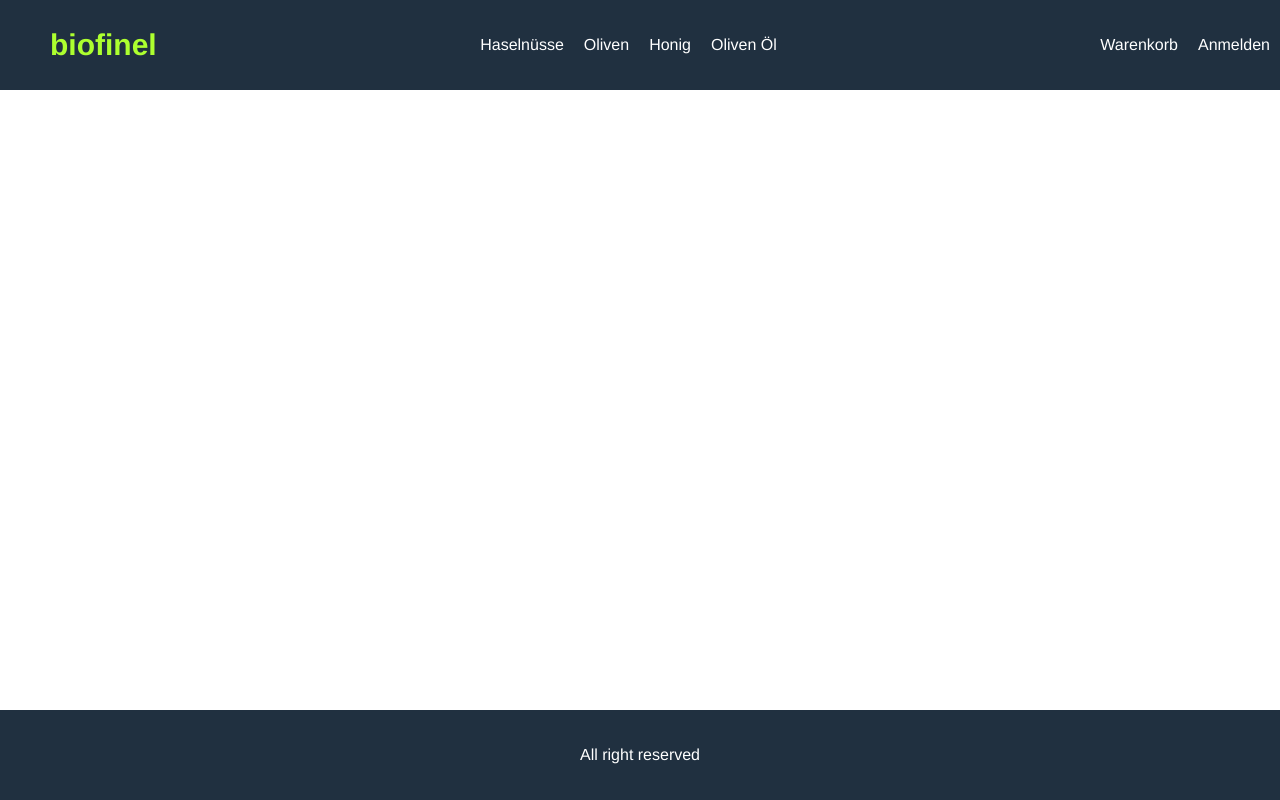
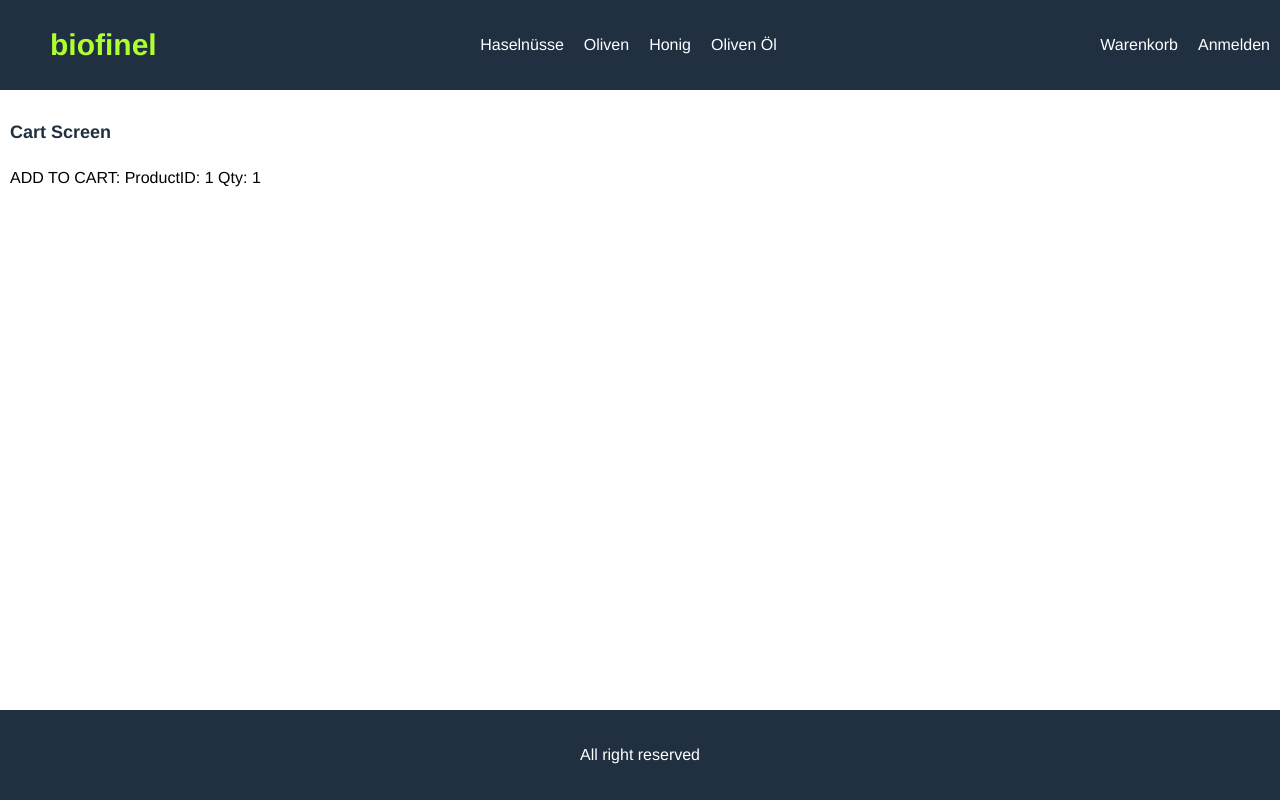
Before and after one commit to ossicom/biofinel-app, a React (Create React App) app in the folder frontend/: page /cart/1 in a window 1280 px wide. Built offline with nearby package versions, Linux system fonts and the light colour scheme.

Commit message:
Handle Add to card button

```diff
--- a/frontend/src/App.js
+++ b/frontend/src/App.js
@@ -1,5 +1,6 @@
 import React from 'react';
 import { BrowserRouter, Route } from 'react-router-dom';
+import CartScreen from './screens/CartScreen';
 import HomeScreen from './screens/HomeScreen';
 import ProductScreen from './screens/ProductScreen';
 
@@ -25,6 +26,7 @@
           </div>
         </header>
         <main>
+          <Route path='/cart/:id?' component={CartScreen}></Route>
           <Route path='/product/:id' component={ProductScreen}></Route>
           <Route path='/' component={HomeScreen} exact></Route>
         </main>
--- a/frontend/src/index.css
+++ b/frontend/src/index.css
@@ -75,19 +75,25 @@
 li {
   margin-top: 1rem;
 }
-
+input,
+select,
+textarea,
 button {
   padding: 1rem;
   border-radius: 0.5rem;
   border: 0.1rem #1a1919 solid;
   font-size: 1.6rem;
-  background-color: #f8f8f8;
-  cursor: pointer;
   font-family: Helvetica, Arial, sans-serif;
   -webkit-font-smoothing: antialiased;
   -moz-osx-font-smoothing: grayscale;
 }
-
+button{
+  background-color: #f8f8f8;
+  cursor: pointer;
+}
+input:hover,
+select:hover,
+textarea:hover,
 button:hover {
   border: 0.15rem greenyellow solid;
 }
--- /dev/null
+++ b/frontend/src/screens/CartScreen.js
@@ -0,0 +1,16 @@
+import React from 'react';
+
+export default function CartScreen(props) {
+  const productId = props.match.params.id;
+  const qty = props.location.search
+    ? Number(props.location.search.split('=')[1])
+    : 1;
+  return (
+    <div>
+      <h1>Cart Screen</h1>
+      <p>
+        ADD TO CART: ProductID: {productId} Qty: {qty}
+      </p>
+    </div>
+  );
+}
--- a/frontend/src/screens/ProductScreen.js
+++ b/frontend/src/screens/ProductScreen.js
@@ -1,4 +1,4 @@
-import React, { useEffect } from 'react';
+import React, { useEffect, useState } from 'react';
 import { useDispatch, useSelector } from 'react-redux';
 import { Link } from 'react-router-dom';
 import { detailsProduct } from '../actions/productActions';
@@ -8,6 +8,7 @@
 export default function ProductScreen(props) {
   const dispatch = useDispatch();
   const productId = props.match.params.id;
+  const [qty, setQty] = useState(1);
   const productDetails = useSelector((state) => state.productDetails);
   const { loading, error, product } = productDetails;
 
@@ -15,6 +16,9 @@
     dispatch(detailsProduct(productId));
   }, [dispatch, productId]);
 
+  const addToCartHandler = () => {
+    props.history.push(`/cart/${productId}?qty=${qty}`);
+  };
   return (
     <div>
       {loading ? (
@@ -69,9 +73,39 @@
                       </div>
                     </div>
                   </li>
-                  <li>
-                    <button className='primary block'>Ins Warenkorb</button>
-                  </li>
+                  {product.countInStock > 0 && (
+                    <>
+                      <li>
+                        <div className='row'>
+                          <div>
+                            <h2>Menge</h2>
+                          </div>
+                          <div>
+                            <select
+                              value={qty}
+                              onChange={(e) => setQty(e.target.value)}
+                            >
+                              {[...Array(product.countInStock).keys()].map(
+                                (x) => (
+                                  <option key={x + 1} value={x + 1}>
+                                    {x + 1}
+                                  </option>
+                                )
+                              )}
+                            </select>
+                          </div>
+                        </div>
+                      </li>
+                      <li>
+                        <button
+                          onClick={addToCartHandler}
+                          className='primary block'
+                        >
+                          Ins Warenkorb
+                        </button>
+                      </li>
+                    </>
+                  )}
                 </ul>
               </div>
               <Link to='/'>
```
Also changed, not shown: 2 other files (tests, documents, lock files or other folders).
